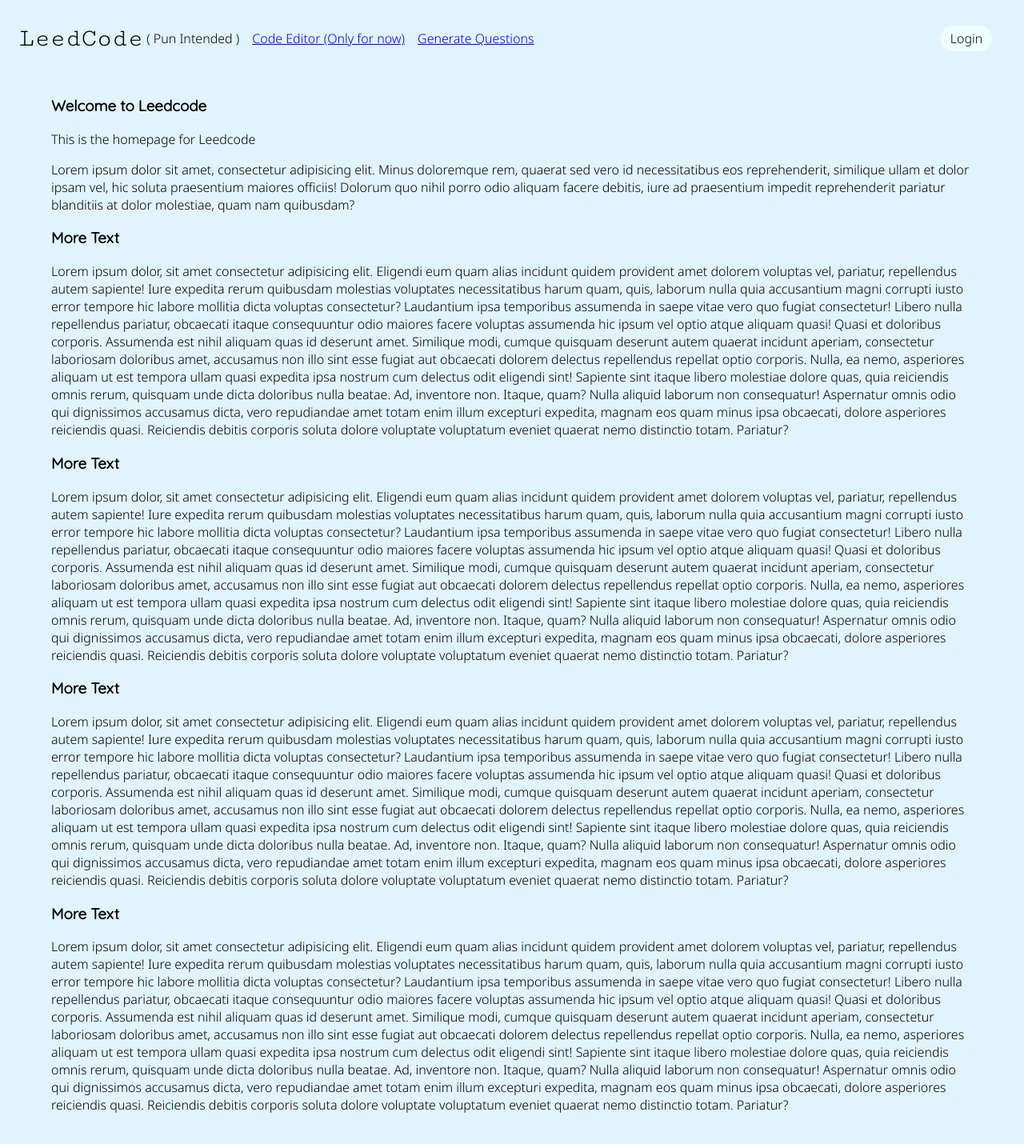
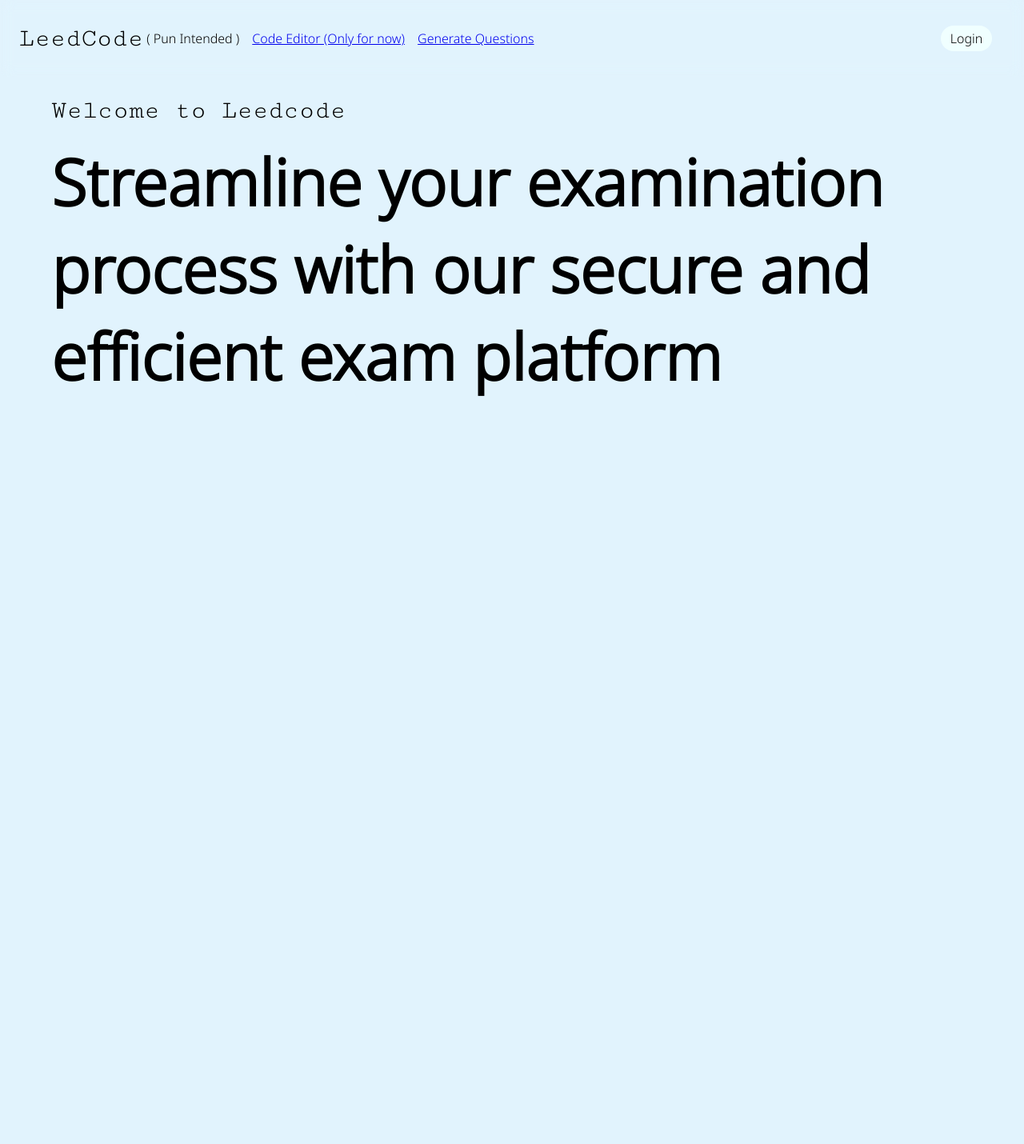
Before and after one commit to lazim17/LeedCode, a React (Create React App) app: page / in a window 1280 px wide. Shown: the top 1430 px of the page at 80% size. Built offline with nearby package versions, Linux system fonts and the light colour scheme.

Commit message:
admin login

```diff
--- a/src/Homepage/HomePage.css
+++ b/src/Homepage/HomePage.css
@@ -2,4 +2,11 @@
     width:90vw;
     padding: 0 5vw;
     height: 200vh;
+
 }
+
+.first{
+    font-size:10vh ;
+    margin-top: 1rem;
+    font-weight: bolder;
+}
--- a/src/Homepage/HomePage.jsx
+++ b/src/Homepage/HomePage.jsx
@@ -4,116 +4,9 @@ import "./HomePage.css";
 export default function HomePage() {
   return (
     <div className="homepage-container body">
-      <h3>Welcome to Leedcode</h3>
-      <p>This is the homepage for Leedcode</p>
-      <p>
-        Lorem ipsum dolor sit amet, consectetur adipisicing elit. Minus
-        doloremque rem, quaerat sed vero id necessitatibus eos reprehenderit,
-        similique ullam et dolor ipsam vel, hic soluta praesentium maiores
-        officiis! Dolorum quo nihil porro odio aliquam facere debitis, iure ad
-        praesentium impedit reprehenderit pariatur blanditiis at dolor
-        molestiae, quam nam quibusdam?
-      </p>
-      <h3>More Text</h3>
-      <p>
-        Lorem ipsum dolor, sit amet consectetur adipisicing elit. Eligendi eum
-        quam alias incidunt quidem provident amet dolorem voluptas vel,
-        pariatur, repellendus autem sapiente! Iure expedita rerum quibusdam
-        molestias voluptates necessitatibus harum quam, quis, laborum nulla quia
-        accusantium magni corrupti iusto error tempore hic labore mollitia dicta
-        voluptas consectetur? Laudantium ipsa temporibus assumenda in saepe
-        vitae vero quo fugiat consectetur! Libero nulla repellendus pariatur,
-        obcaecati itaque consequuntur odio maiores facere voluptas assumenda hic
-        ipsum vel optio atque aliquam quasi! Quasi et doloribus corporis.
-        Assumenda est nihil aliquam quas id deserunt amet. Similique modi,
-        cumque quisquam deserunt autem quaerat incidunt aperiam, consectetur
-        laboriosam doloribus amet, accusamus non illo sint esse fugiat aut
-        obcaecati dolorem delectus repellendus repellat optio corporis. Nulla,
-        ea nemo, asperiores aliquam ut est tempora ullam quasi expedita ipsa
-        nostrum cum delectus odit eligendi sint! Sapiente sint itaque libero
-        molestiae dolore quas, quia reiciendis omnis rerum, quisquam unde dicta
-        doloribus nulla beatae. Ad, inventore non. Itaque, quam? Nulla aliquid
-        laborum non consequatur! Aspernatur omnis odio qui dignissimos accusamus
-        dicta, vero repudiandae amet totam enim illum excepturi expedita, magnam
-        eos quam minus ipsa obcaecati, dolore asperiores reiciendis quasi.
-        Reiciendis debitis corporis soluta dolore voluptate voluptatum eveniet
-        quaerat nemo distinctio totam. Pariatur?
-      </p>
-      <h3>More Text</h3>
-      <p>
-        Lorem ipsum dolor, sit amet consectetur adipisicing elit. Eligendi eum
-        quam alias incidunt quidem provident amet dolorem voluptas vel,
-        pariatur, repellendus autem sapiente! Iure expedita rerum quibusdam
-        molestias voluptates necessitatibus harum quam, quis, laborum nulla quia
-        accusantium magni corrupti iusto error tempore hic labore mollitia dicta
-        voluptas consectetur? Laudantium ipsa temporibus assumenda in saepe
-        vitae vero quo fugiat consectetur! Libero nulla repellendus pariatur,
-        obcaecati itaque consequuntur odio maiores facere voluptas assumenda hic
-        ipsum vel optio atque aliquam quasi! Quasi et doloribus corporis.
-        Assumenda est nihil aliquam quas id deserunt amet. Similique modi,
-        cumque quisquam deserunt autem quaerat incidunt aperiam, consectetur
-        laboriosam doloribus amet, accusamus non illo sint esse fugiat aut
-        obcaecati dolorem delectus repellendus repellat optio corporis. Nulla,
-        ea nemo, asperiores aliquam ut est tempora ullam quasi expedita ipsa
-        nostrum cum delectus odit eligendi sint! Sapiente sint itaque libero
-        molestiae dolore quas, quia reiciendis omnis rerum, quisquam unde dicta
-        doloribus nulla beatae. Ad, inventore non. Itaque, quam? Nulla aliquid
-        laborum non consequatur! Aspernatur omnis odio qui dignissimos accusamus
-        dicta, vero repudiandae amet totam enim illum excepturi expedita, magnam
-        eos quam minus ipsa obcaecati, dolore asperiores reiciendis quasi.
-        Reiciendis debitis corporis soluta dolore voluptate voluptatum eveniet
-        quaerat nemo distinctio totam. Pariatur?
-      </p>
-      <h3>More Text</h3>
-      <p>
-        Lorem ipsum dolor, sit amet consectetur adipisicing elit. Eligendi eum
-        quam alias incidunt quidem provident amet dolorem voluptas vel,
-        pariatur, repellendus autem sapiente! Iure expedita rerum quibusdam
-        molestias voluptates necessitatibus harum quam, quis, laborum nulla quia
-        accusantium magni corrupti iusto error tempore hic labore mollitia dicta
-        voluptas consectetur? Laudantium ipsa temporibus assumenda in saepe
-        vitae vero quo fugiat consectetur! Libero nulla repellendus pariatur,
-        obcaecati itaque consequuntur odio maiores facere voluptas assumenda hic
-        ipsum vel optio atque aliquam quasi! Quasi et doloribus corporis.
-        Assumenda est nihil aliquam quas id deserunt amet. Similique modi,
-        cumque quisquam deserunt autem quaerat incidunt aperiam, consectetur
-        laboriosam doloribus amet, accusamus non illo sint esse fugiat aut
-        obcaecati dolorem delectus repellendus repellat optio corporis. Nulla,
-        ea nemo, asperiores aliquam ut est tempora ullam quasi expedita ipsa
-        nostrum cum delectus odit eligendi sint! Sapiente sint itaque libero
-        molestiae dolore quas, quia reiciendis omnis rerum, quisquam unde dicta
-        doloribus nulla beatae. Ad, inventore non. Itaque, quam? Nulla aliquid
-        laborum non consequatur! Aspernatur omnis odio qui dignissimos accusamus
-        dicta, vero repudiandae amet totam enim illum excepturi expedita, magnam
-        eos quam minus ipsa obcaecati, dolore asperiores reiciendis quasi.
-        Reiciendis debitis corporis soluta dolore voluptate voluptatum eveniet
-        quaerat nemo distinctio totam. Pariatur?
-      </p>
-      <h3>More Text</h3>
-      <p>
-        Lorem ipsum dolor, sit amet consectetur adipisicing elit. Eligendi eum
-        quam alias incidunt quidem provident amet dolorem voluptas vel,
-        pariatur, repellendus autem sapiente! Iure expedita rerum quibusdam
-        molestias voluptates necessitatibus harum quam, quis, laborum nulla quia
-        accusantium magni corrupti iusto error tempore hic labore mollitia dicta
-        voluptas consectetur? Laudantium ipsa temporibus assumenda in saepe
-        vitae vero quo fugiat consectetur! Libero nulla repellendus pariatur,
-        obcaecati itaque consequuntur odio maiores facere voluptas assumenda hic
-        ipsum vel optio atque aliquam quasi! Quasi et doloribus corporis.
-        Assumenda est nihil aliquam quas id deserunt amet. Similique modi,
-        cumque quisquam deserunt autem quaerat incidunt aperiam, consectetur
-        laboriosam doloribus amet, accusamus non illo sint esse fugiat aut
-        obcaecati dolorem delectus repellendus repellat optio corporis. Nulla,
-        ea nemo, asperiores aliquam ut est tempora ullam quasi expedita ipsa
-        nostrum cum delectus odit eligendi sint! Sapiente sint itaque libero
-        molestiae dolore quas, quia reiciendis omnis rerum, quisquam unde dicta
-        doloribus nulla beatae. Ad, inventore non. Itaque, quam? Nulla aliquid
-        laborum non consequatur! Aspernatur omnis odio qui dignissimos accusamus
-        dicta, vero repudiandae amet totam enim illum excepturi expedita, magnam
-        eos quam minus ipsa obcaecati, dolore asperiores reiciendis quasi.
-        Reiciendis debitis corporis soluta dolore voluptate voluptatum eveniet
-        quaerat nemo distinctio totam. Pariatur?
-      </p>
+      <h2>Welcome to Leedcode</h2>
+      <p className="first">Streamline your examination process with our secure and efficient exam platform</p>
+
     </div>
   );
 }
--- a/src/LoginForms/EmployerLogin.jsx
+++ b/src/LoginForms/EmployerLogin.jsx
@@ -1,6 +1,55 @@
-import React from "react";
+import React, { useState, useRef, useEffect, useContext } from "react";
+import axios from "axios"; // Import Axios
+import TokenContext from "../context/AuthProvider";
+import { useNavigate } from "react-router-dom";
+
+
+
+  //Username, Password and Error Message State
 
 export default function EmployerLogin() {
+
+  const userRef = useRef();
+  const pwRef = useRef();
+  const { token, setToken } = useContext(TokenContext);
+  const navigate = useNavigate();
+
+  const [loginData, setLoginData] = useState({ username: "", password: "" });
+  const [error, setError] = useState("");
+
+  //Default Focus on User Input useEffect
+  useEffect(() => {
+    userRef.current.focus();
+    if (token) {
+      navigate("/");
+    }
+  }, []);
+
+  //Error Message Reset useEffect
+  useEffect(() => {
+    setError("");
+  }, [loginData.username, loginData.password]);
+
+  const handleLogin = async () => {
+    try {
+      const response = await axios.post("/login", loginData); // Use the proxy setting
+
+      if (response.status === 200) {
+        const {token} = response.data;
+
+        //Setting Context for Authentication
+        setToken(token);
+        localStorage.setItem("token",token);
+        localStorage.setItem("status","logged in")
+        localStorage.setItem("Username", loginData.username);
+        navigate("/");
+      }
+    } catch (error) {
+      setError(error.response.data.message);
+    }
+  };
+
+
   return (
     <div className="container-login">
       <div className="login-card">
@@ -8,10 +57,31 @@ export default function EmployerLogin() {
           <h2>LeedCode</h2>
           <h3>Sign In</h3>
           <label htmlFor="username">Username</label>
-          <input type="text" />
+          <input
+            type="text"
+            value={loginData.username}
+            onChange={(e) =>
+              setLoginData({ ...loginData, username: e.target.value })
+            }
+            required
+            ref={userRef}
+          />
           <label htmlFor="Password">Password</label>
-          <input type="password"/>
-          <input type="button" className="submit-button" value={"Submit"} />
+          <input
+            type="password"
+            value={loginData.password}
+            onChange={(e) =>
+              setLoginData({ ...loginData, password: e.target.value })
+            }
+            ref={pwRef}
+          />
+          <input
+            type="button"
+            className="submit-button"
+            onClick={handleLogin}
+            value={"Next"}
+          />
+          <p>{error}</p>
         </form>
       </div>
     </div>
--- a/src/NavBar/navbar.css
+++ b/src/NavBar/navbar.css
@@ -1,6 +1,7 @@
 nav ul li{
     list-style-type: none;
 }
+
 
 .navbar{
     width: 97vw;
```
Also changed, not shown: public/LC.png (added), 1 other file (tests, documents, lock files or other folders).
